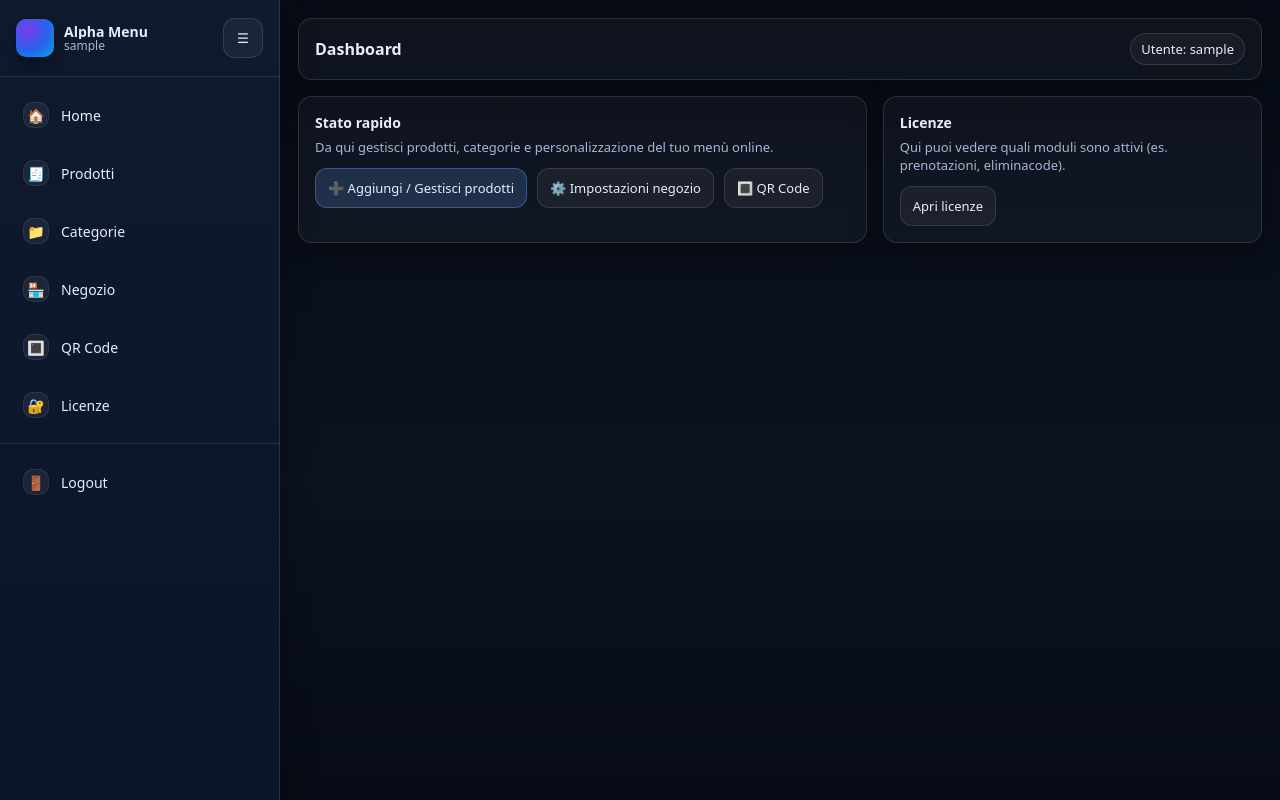
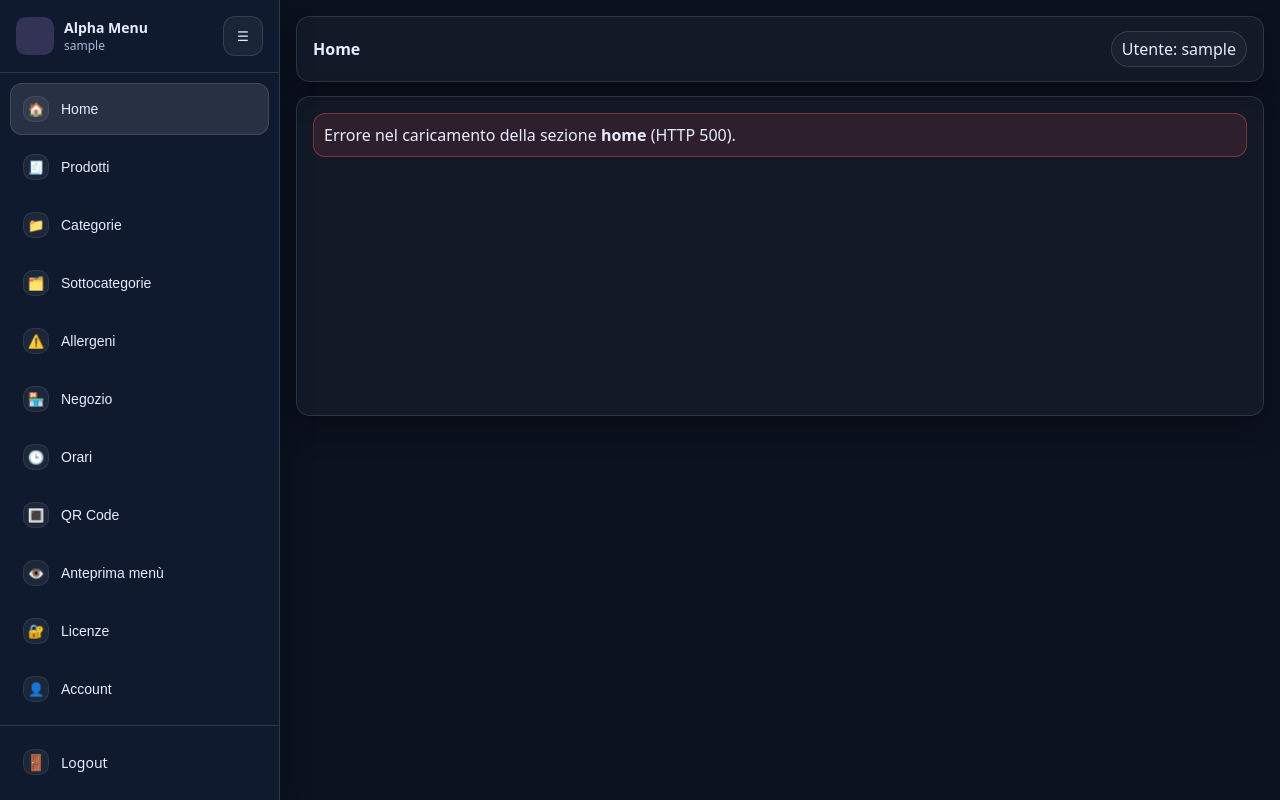
Before and after one commit to Ettorelg/Ettorelg, a Flask app: page /dashboard_user in a window 1280 px wide. Run offline with Flask 3, Linux system fonts and the light colour scheme; the visitor is signed in with stand-in values (Sample User, id 1); data that the repository does not hold is empty; some libraries are stand-ins or nearby versions.

Commit message:
Refactor dashboard_user.html layout and styles
Refactor dashboard user HTML structure and styles for improved readability and maintainability.

```diff
--- a/templates/dashboard_user.html
+++ b/templates/dashboard_user.html
@@ -1,4 +1,3 @@
-
 <!doctype html>
 <html lang="it">
 <head>
@@ -7,401 +6,157 @@
   <title>Dashboard</title>
   <style>
     :root{
-      --bg:#0b1220;
-      --panel:#0f1a2e;
-      --panel2:#111f38;
-      --text:#e7ecff;
-      --muted:#aab4d6;
-      --border:rgba(255,255,255,.12);
-      --shadow: 0 10px 30px rgba(0,0,0,.35);
-      --radius:14px;
-      --sidebar-w: 280px;
-      --sidebar-collapsed: 78px;
-      --accent: #6ea8fe;
+      --bg:#0b1220; --panel:#0f1a2e; --text:#e7ecff; --muted:#aab4d6;
+      --border:rgba(255,255,255,.12); --radius:14px; --shadow:0 10px 30px rgba(0,0,0,.35);
+      --sidebar-w:280px; --sidebar-collapsed:78px;
     }
-
     *{box-sizing:border-box}
-    body{
-      margin:0;
-      font-family: ui-sans-serif, system-ui, -apple-system, Segoe UI, Roboto, "Helvetica Neue", Arial;
-      background: linear-gradient(180deg, #070c16 0%, #0b1220 60%, #070c16 100%);
-      color:var(--text);
-    }
-
-    /* Layout */
-    .app{
-      display:flex;
-      min-height:100vh;
-    }
-
-    /* Sidebar */
-    .sidebar{
-      position: sticky;
-      top:0;
-      height:100vh;
-      width: var(--sidebar-w);
-      background: linear-gradient(180deg, var(--panel) 0%, #0b152a 100%);
-      border-right:1px solid var(--border);
-      box-shadow: var(--shadow);
-      transition: width .22s ease;
-      overflow:hidden;
-    }
-    .sidebar.collapsed{
-      width: var(--sidebar-collapsed);
-    }
-
-    .sb-top{
-      display:flex;
-      align-items:center;
-      gap:10px;
-      padding:18px 16px;
-      border-bottom:1px solid var(--border);
-    }
-    .brand{
-      display:flex;
-      align-items:center;
-      gap:10px;
-      min-width:0;
-    }
-    .brand .logo{
-      width:38px; height:38px; border-radius:10px;
-      background: radial-gradient(circle at 30% 30%, #7c3aed 0%, #2563eb 55%, #0ea5e9 100%);
-      box-shadow: 0 8px 18px rgba(0,0,0,.35);
-      flex: 0 0 auto;
-    }
-    .brand .titles{
-      display:flex;
-      flex-direction:column;
-      line-height:1.1;
-      min-width:0;
-    }
-    .brand .titles strong{
-      font-size:14px;
-      white-space:nowrap; overflow:hidden; text-overflow:ellipsis;
-    }
-    .brand .titles span{
-      font-size:12px; color:var(--muted);
-      white-space:nowrap; overflow:hidden; text-overflow:ellipsis;
-    }
-
-    .toggle-btn{
-      margin-left:auto;
-      width:40px; height:40px;
-      border-radius:12px;
-      border:1px solid var(--border);
-      background: rgba(255,255,255,.05);
-      color: var(--text);
-      cursor:pointer;
-      display:grid;
-      place-items:center;
-      transition: transform .12s ease, background .12s ease;
-    }
-    .toggle-btn:hover{ background: rgba(255,255,255,.09); }
-    .toggle-btn:active{ transform: scale(.98); }
-
-    .sb-nav{
-      padding: 12px 10px;
-      display:flex;
-      flex-direction:column;
-      gap:6px;
-    }
-    .nav-item{
-      display:flex;
-      align-items:center;
-      gap:12px;
-      padding: 12px 12px;
-      border-radius: 12px;
-      color: var(--text);
-      text-decoration:none;
-      border:1px solid transparent;
-      transition: background .12s ease, border-color .12s ease;
-    }
-    .nav-item:hover{
-      background: rgba(255,255,255,.06);
-      border-color: rgba(255,255,255,.06);
-    }
-    .nav-item.active{
-      background: rgba(110,168,254,.16);
-      border-color: rgba(110,168,254,.22);
-    }
-    .icon{
-      width:26px;
-      height:26px;
-      border-radius:10px;
-      display:grid;
-      place-items:center;
-      background: rgba(255,255,255,.06);
-      border:1px solid rgba(255,255,255,.08);
-      flex: 0 0 auto;
-      font-size:14px;
-    }
-    .label{
-      white-space:nowrap;
-      overflow:hidden;
-      text-overflow:ellipsis;
-      font-size:14px;
-    }
-    .sidebar.collapsed .label,
-    .sidebar.collapsed .titles{
-      display:none;
-    }
-
-    .sb-bottom{
-      margin-top:auto;
-      padding: 12px 10px 16px;
-      border-top: 1px solid var(--border);
-    }
-
-    /* Main */
-    .main{
-      flex:1;
-      padding: 18px;
-    }
-
-    .topbar{
-      display:flex;
-      align-items:center;
-      justify-content:space-between;
-      gap:12px;
-      padding: 14px 16px;
-      background: rgba(255,255,255,.03);
-      border:1px solid var(--border);
-      border-radius: var(--radius);
-      box-shadow: var(--shadow);
-    }
-    .topbar h1{
-      margin:0;
-      font-size:16px;
-      font-weight:650;
-    }
-    .topbar .user{
-      display:flex;
-      align-items:center;
-      gap:10px;
-      color: var(--muted);
-      font-size:13px;
-    }
-    .pill{
-      padding: 6px 10px;
-      border-radius:999px;
-      border:1px solid var(--border);
-      background: rgba(255,255,255,.04);
-      color: var(--text);
-    }
-
-    .grid{
-      margin-top:16px;
-      display:grid;
-      grid-template-columns: 1.2fr .8fr;
-      gap:16px;
-    }
-    .card{
-      background: rgba(255,255,255,.03);
-      border:1px solid var(--border);
-      border-radius: var(--radius);
-      box-shadow: var(--shadow);
-      padding: 16px;
-      min-height: 140px;
-    }
-    .card h2{
-      margin:0 0 6px;
-      font-size:14px;
-    }
-    .card p{
-      margin:0;
-      color: var(--muted);
-      font-size:13px;
-      line-height:1.4;
-    }
-
-    .cta-row{
-      display:flex;
-      gap:10px;
-      margin-top:12px;
-      flex-wrap:wrap;
-    }
-    .btn{
-      border:1px solid var(--border);
-      background: rgba(255,255,255,.05);
-      color: var(--text);
-      border-radius: 12px;
-      padding: 10px 12px;
-      cursor:pointer;
-      text-decoration:none;
-      display:inline-flex;
-      align-items:center;
-      gap:8px;
-      font-size:13px;
-    }
-    .btn:hover{ background: rgba(255,255,255,.08); }
-    .btn.primary{
-      border-color: rgba(110,168,254,.35);
-      background: rgba(110,168,254,.18);
-    }
-
-    /* Mobile: sidebar overlay */
-    .overlay{
-      position:fixed;
-      inset:0;
-      background: rgba(0,0,0,.5);
-      display:none;
-    }
-    .overlay.show{ display:block; }
-
-    @media (max-width: 920px){
-      .grid{ grid-template-columns: 1fr; }
-    }
-
-    @media (max-width: 760px){
-      .sidebar{
-        position: fixed;
-        left:0;
-        top:0;
-        transform: translateX(-100%);
-        z-index: 50;
-        width: var(--sidebar-w);
-        transition: transform .22s ease;
-      }
-      .sidebar.open{
-        transform: translateX(0);
-      }
-      .main{ padding: 14px; }
-      .mobile-open{
-        display:inline-flex;
-      }
-    }
-
-    .mobile-open{
-      display:none;
-    }
+    body{margin:0;font-family:system-ui,-apple-system,Segoe UI,Roboto,Arial;background:var(--bg);color:var(--text)}
+    .app{display:flex;min-height:100vh}
+    .sidebar{position:sticky;top:0;height:100vh;width:var(--sidebar-w);background:var(--panel);
+      border-right:1px solid var(--border);box-shadow:var(--shadow);transition:width .2s ease;overflow:hidden}
+    .sidebar.collapsed{width:var(--sidebar-collapsed)}
+    .sb-top{display:flex;align-items:center;gap:10px;padding:16px;border-bottom:1px solid var(--border)}
+    .logo{width:38px;height:38px;border-radius:10px;background:#335;flex:0 0 auto}
+    .titles{min-width:0}
+    .titles strong{display:block;font-size:14px;white-space:nowrap;overflow:hidden;text-overflow:ellipsis}
+    .titles span{display:block;font-size:12px;color:var(--muted);white-space:nowrap;overflow:hidden;text-overflow:ellipsis}
+    .toggle{margin-left:auto;width:40px;height:40px;border-radius:12px;border:1px solid var(--border);
+      background:rgba(255,255,255,.05);color:var(--text);cursor:pointer}
+    .sb-nav{padding:10px;display:flex;flex-direction:column;gap:6px}
+    .nav-item{display:flex;align-items:center;gap:12px;padding:12px;border-radius:12px;color:var(--text);
+      text-decoration:none;border:1px solid transparent;background:transparent;cursor:pointer}
+    .nav-item:hover{background:rgba(255,255,255,.06);border-color:rgba(255,255,255,.06)}
+    .nav-item.active{background:rgba(255,255,255,.10);border-color:rgba(255,255,255,.12)}
+    .icon{width:26px;height:26px;border-radius:10px;display:grid;place-items:center;background:rgba(255,255,255,.06);
+      border:1px solid rgba(255,255,255,.08);flex:0 0 auto}
+    .label{white-space:nowrap;overflow:hidden;text-overflow:ellipsis;font-size:14px}
+    .sidebar.collapsed .label, .sidebar.collapsed .titles{display:none}
+    .sb-bottom{margin-top:auto;padding:10px;border-top:1px solid var(--border)}
+    .main{flex:1;padding:16px}
+    .topbar{display:flex;align-items:center;justify-content:space-between;gap:10px;
+      padding:14px 16px;border:1px solid var(--border);border-radius:var(--radius);background:rgba(255,255,255,.03);box-shadow:var(--shadow)}
+    .topbar h1{margin:0;font-size:16px}
+    .pill{padding:6px 10px;border-radius:999px;border:1px solid var(--border);background:rgba(255,255,255,.04)}
+    .content{margin-top:14px;border:1px solid var(--border);border-radius:var(--radius);
+      background:rgba(255,255,255,.03);box-shadow:var(--shadow);padding:16px;min-height: 320px}
+    .loading{opacity:.65}
+    .error{padding:10px;border:1px solid rgba(255,80,80,.4);background:rgba(255,80,80,.12);border-radius:12px}
   </style>
 </head>
 <body>
-  <div id="overlay" class="overlay" onclick="closeSidebarMobile()"></div>
-
   <div class="app">
     <aside id="sidebar" class="sidebar">
       <div class="sb-top">
-        <div class="brand">
-          <div class="logo" aria-hidden="true"></div>
-          <div class="titles">
-            <strong>Alpha Menu</strong>
-            <span>{{ username }}</span>
-          </div>
+        <div class="logo"></div>
+        <div class="titles">
+          <strong>Alpha Menu</strong>
+          <span>{{ username }}</span>
         </div>
-        <button class="toggle-btn" onclick="toggleSidebar()" title="Comprimi/Espandi" aria-label="Comprimi/Espandi">
-          ☰
-        </button>
+        <button class="toggle" onclick="toggleSidebar()" title="Comprimi/Espandi">☰</button>
       </div>
 
-      <nav class="sb-nav">
-        {# Esempio voci menu: url + label + icon #}
-        <a class="nav-item {{ 'active' if active_page=='home' else '' }}" href="/dashboard_user">
-          <div class="icon">🏠</div><div class="label">Home</div>
-        </a>
+      <nav class="sb-nav" id="nav">
+        <button class="nav-item active" data-section="home"><div class="icon">🏠</div><div class="label">Home</div></button>
 
-        <a class="nav-item {{ 'active' if active_page=='prodotti' else '' }}" href="/prodotti">
-          <div class="icon">🧾</div><div class="label">Prodotti</div>
-        </a>
+        <button class="nav-item" data-section="prodotti"><div class="icon">🧾</div><div class="label">Prodotti</div></button>
+        <button class="nav-item" data-section="categorie"><div class="icon">📁</div><div class="label">Categorie</div></button>
+        <button class="nav-item" data-section="sottocategorie"><div class="icon">🗂️</div><div class="label">Sottocategorie</div></button>
+        <button class="nav-item" data-section="allergeni"><div class="icon">⚠️</div><div class="label">Allergeni</div></button>
 
-        <a class="nav-item {{ 'active' if active_page=='categorie' else '' }}" href="/categorie">
-          <div class="icon">📁</div><div class="label">Categorie</div>
-        </a>
+        <button class="nav-item" data-section="negozio"><div class="icon">🏪</div><div class="label">Negozio</div></button>
+        <button class="nav-item" data-section="orari"><div class="icon">🕒</div><div class="label">Orari</div></button>
 
-        <a class="nav-item {{ 'active' if active_page=='negozio' else '' }}" href="/negozio">
-          <div class="icon">🏪</div><div class="label">Negozio</div>
-        </a>
+        <button class="nav-item" data-section="qrcode"><div class="icon">🔳</div><div class="label">QR Code</div></button>
+        <button class="nav-item" data-section="anteprima"><div class="icon">👁️</div><div class="label">Anteprima menù</div></button>
 
-        <a class="nav-item {{ 'active' if active_page=='qrcode' else '' }}" href="/qrcode">
-          <div class="icon">🔳</div><div class="label">QR Code</div>
-        </a>
-
-        <a class="nav-item {{ 'active' if active_page=='licenze' else '' }}" href="/licenze">
-          <div class="icon">🔐</div><div class="label">Licenze</div>
-        </a>
+        <button class="nav-item" data-section="licenze"><div class="icon">🔐</div><div class="label">Licenze</div></button>
+        <button class="nav-item" data-section="account"><div class="icon">👤</div><div class="label">Account</div></button>
       </nav>
 
       <div class="sb-bottom">
-        <a class="nav-item" href="/logout">
-          <div class="icon">🚪</div><div class="label">Logout</div>
-        </a>
+        <a class="nav-item" href="/logout"><div class="icon">🚪</div><div class="label">Logout</div></a>
       </div>
     </aside>
 
     <main class="main">
       <div class="topbar">
-        <div style="display:flex; align-items:center; gap:10px;">
-          <button class="btn mobile-open" onclick="openSidebarMobile()">☰ Menu</button>
-          <h1>Dashboard</h1>
-        </div>
-        <div class="user">
-          <span class="pill">Utente: {{ username }}</span>
-        </div>
+        <h1 id="pageTitle">Dashboard</h1>
+        <div class="pill">Utente: {{ username }}</div>
       </div>
 
-      <section class="grid">
-        <div class="card">
-          <h2>Stato rapido</h2>
-          <p>Da qui gestisci prodotti, categorie e personalizzazione del tuo menù online.</p>
-
-          <div class="cta-row">
-            <a class="btn primary" href="/prodotti">➕ Aggiungi / Gestisci prodotti</a>
-            <a class="btn" href="/negozio">⚙️ Impostazioni negozio</a>
-            <a class="btn" href="/qrcode">🔳 QR Code</a>
-          </div>
-        </div>
-
-        <div class="card">
-          <h2>Licenze</h2>
-          <p>Qui puoi vedere quali moduli sono attivi (es. prenotazioni, eliminacode).</p>
-          <div class="cta-row">
-            <a class="btn" href="/licenze">Apri licenze</a>
-          </div>
-        </div>
-      </section>
+      <div id="content" class="content"></div>
     </main>
   </div>
 
   <script>
     const sidebar = document.getElementById('sidebar');
-    const overlay = document.getElementById('overlay');
+    const nav = document.getElementById('nav');
+    const content = document.getElementById('content');
+    const pageTitle = document.getElementById('pageTitle');
 
-    // Desktop collapse/expand
+    const titles = {
+      home: "Home",
+      prodotti: "Prodotti",
+      categorie: "Categorie",
+      sottocategorie: "Sottocategorie",
+      allergeni: "Allergeni",
+      negozio: "Negozio",
+      orari: "Orari",
+      qrcode: "QR Code",
+      anteprima: "Anteprima menù",
+      licenze: "Licenze",
+      account: "Account"
+    };
+
     function toggleSidebar(){
-      // su mobile usa overlay/open
-      if (window.matchMedia("(max-width: 760px)").matches) {
-        if (sidebar.classList.contains('open')) closeSidebarMobile();
-        else openSidebarMobile();
-        return;
-      }
       sidebar.classList.toggle('collapsed');
       localStorage.setItem('sb_collapsed', sidebar.classList.contains('collapsed') ? '1' : '0');
     }
+    (function restore(){
+      const collapsed = localStorage.getItem('sb_collapsed') === '1';
+      sidebar.classList.toggle('collapsed', collapsed);
+    })();
 
-    // Mobile open/close
-    function openSidebarMobile(){
-      sidebar.classList.add('open');
-      overlay.classList.add('show');
-    }
-    function closeSidebarMobile(){
-      sidebar.classList.remove('open');
-      overlay.classList.remove('show');
+    async function loadSection(section){
+      // UI
+      pageTitle.textContent = titles[section] || "Dashboard";
+      content.classList.add('loading');
+      content.innerHTML = "Caricamento...";
+
+      try{
+        const res = await fetch(`/dashboard_user/section/${section}`, { headers: { "X-Requested-With": "fetch" }});
+        if(!res.ok){
+          if(res.status === 401) { window.location.href = "/login"; return; }
+          throw new Error(`HTTP ${res.status}`);
+        }
+        const html = await res.text();
+        content.innerHTML = html;
+        content.classList.remove('loading');
+
+        // highlight menu
+        for (const el of nav.querySelectorAll('.nav-item')) el.classList.remove('active');
+        const activeBtn = nav.querySelector(`[data-section="${section}"]`);
+        if(activeBtn) activeBtn.classList.add('active');
+
+        // url state (bookmark)
+        window.location.hash = section;
+      } catch(e){
+        content.classList.remove('loading');
+        content.innerHTML = `<div class="error">Errore nel caricamento della sezione <b>${section}</b> (${e.message}).</div>`;
+      }
     }
 
-    // Restore desktop state
-    (function restore(){
-      const collapsed = localStorage.getItem('sb_collapsed') === '1';
-      if (!window.matchMedia("(max-width: 760px)").matches) {
-        sidebar.classList.toggle('collapsed', collapsed);
-      }
-    })();
+    // click handler
+    nav.addEventListener('click', (ev) => {
+      const btn = ev.target.closest('[data-section]');
+      if(!btn) return;
+      loadSection(btn.dataset.section);
+    });
 
-    // On resize: remove mobile overlay
-    window.addEventListener('resize', () => {
-      if (!window.matchMedia("(max-width: 760px)").matches) {
-        closeSidebarMobile();
-      }
-    });
+    // boot: da hash o home
+    const initial = (window.location.hash || "").replace("#","") || "home";
+    loadSection(initial);
   </script>
 </body>
 </html>
```
